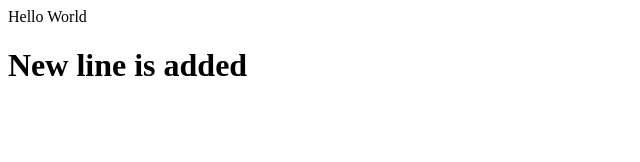
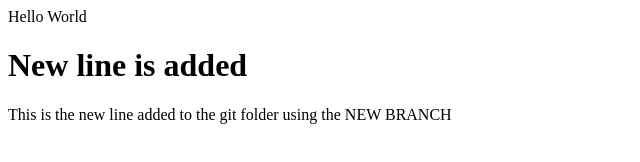
Before and after one commit to Neet2516/CSI-09092025, a plain HTML site: page index.html in a window 1280 px wide. Shown: the whole page, without its empty margins (0-640 px from the left). Drawn offline with Linux system fonts and the light colour scheme.

Commit message:
Here the new branch is added

```diff
--- a/index.html
+++ b/index.html
@@ -8,5 +8,6 @@
 <body>
     Hello World
     <h1>New line is added</h1>
+    <p>This is the new line added to the git folder using the NEW BRANCH </p>
 </body>
 </html>
```
